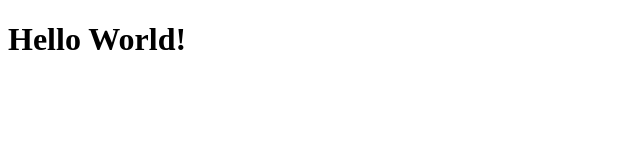
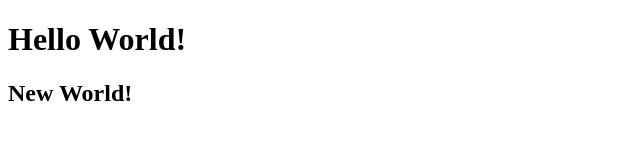
Before and after one commit to Fikre-Mamo/fikre-project-website, a plain HTML site: page HTML/index.html in a window 1280 px wide. Shown: the whole page, without its empty margins (0-640 px from the left). Drawn offline with Linux system fonts and the light colour scheme.

Commit message:
Update index.html

```diff
--- a/HTML/index.html
+++ b/HTML/index.html
@@ -7,5 +7,6 @@
 </head>
 <body>
     <h1>Hello World!</h1>
+    <h2>New World!</h2>
 </body>
 </html>
```
